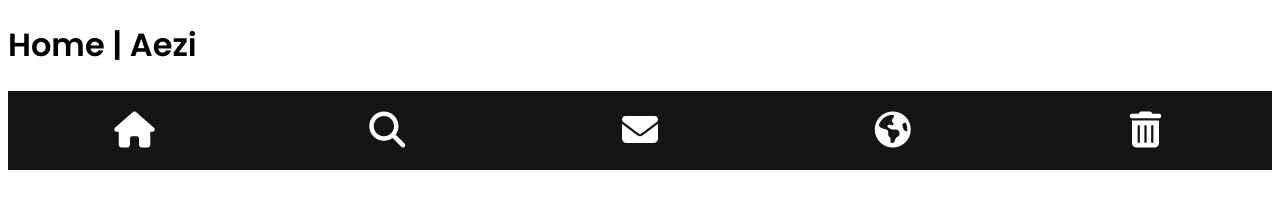
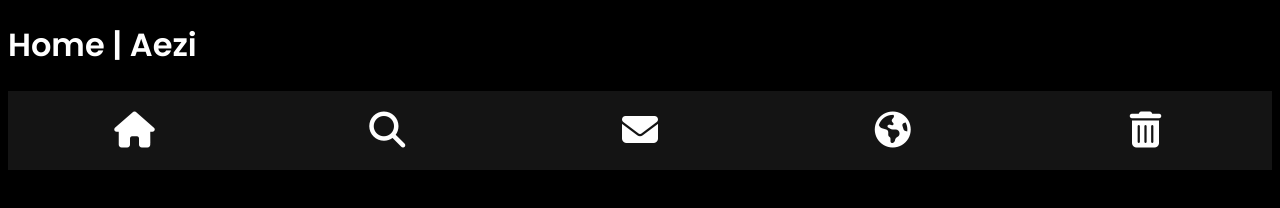
Before and after one commit to aezi-sources/minichest.github.io, a plain HTML site: page index.html in a window 1280 px wide. Drawn offline with Linux system fonts and the light colour scheme.

Commit message:
Update index.css

```diff
--- a/index.css
+++ b/index.css
@@ -1,6 +1,7 @@
 body {
-  color: black;
+  background-color: black;
   font-family: 'Poppins', sans-serif;
+  color: white;
 }
 
 .icon-bar {
```
